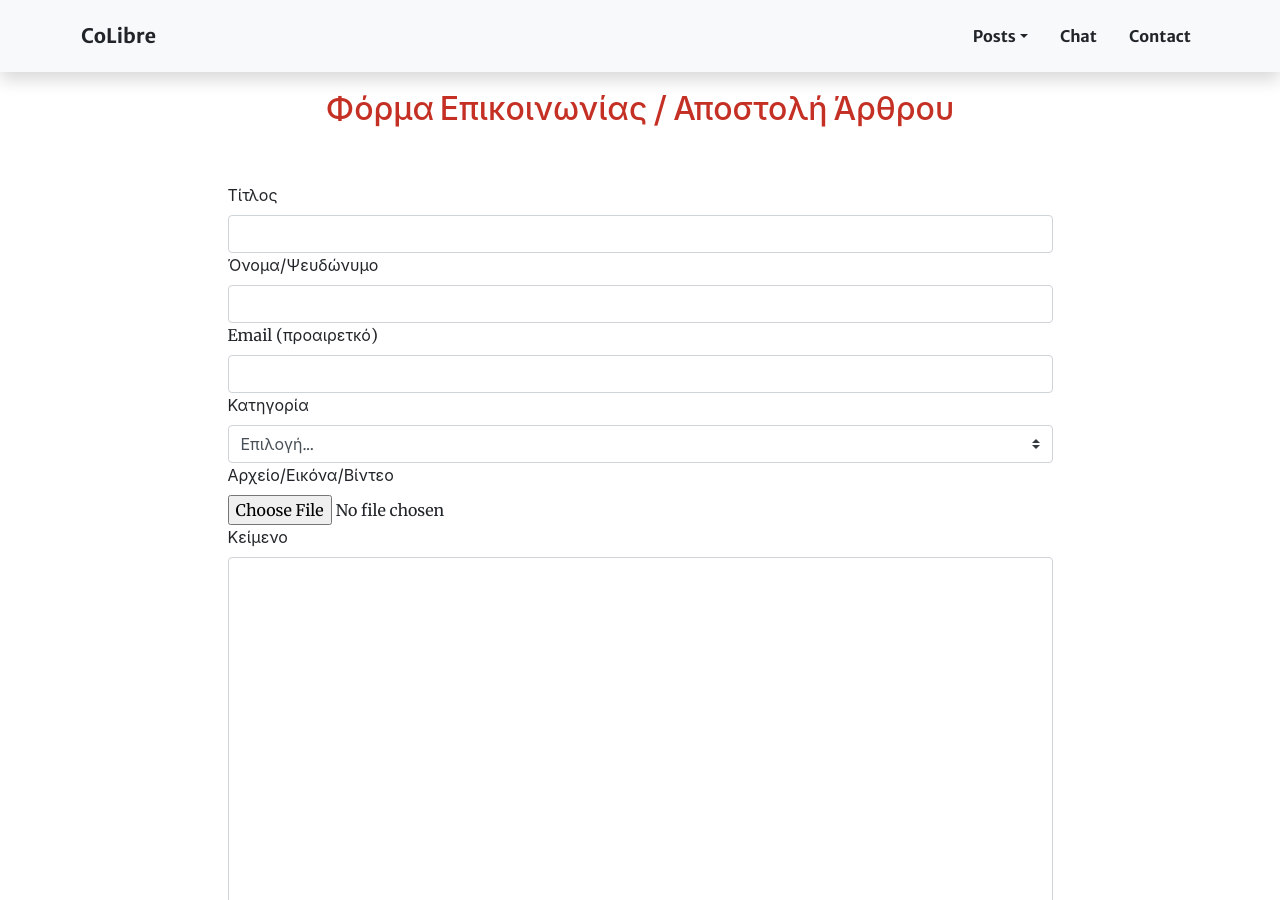
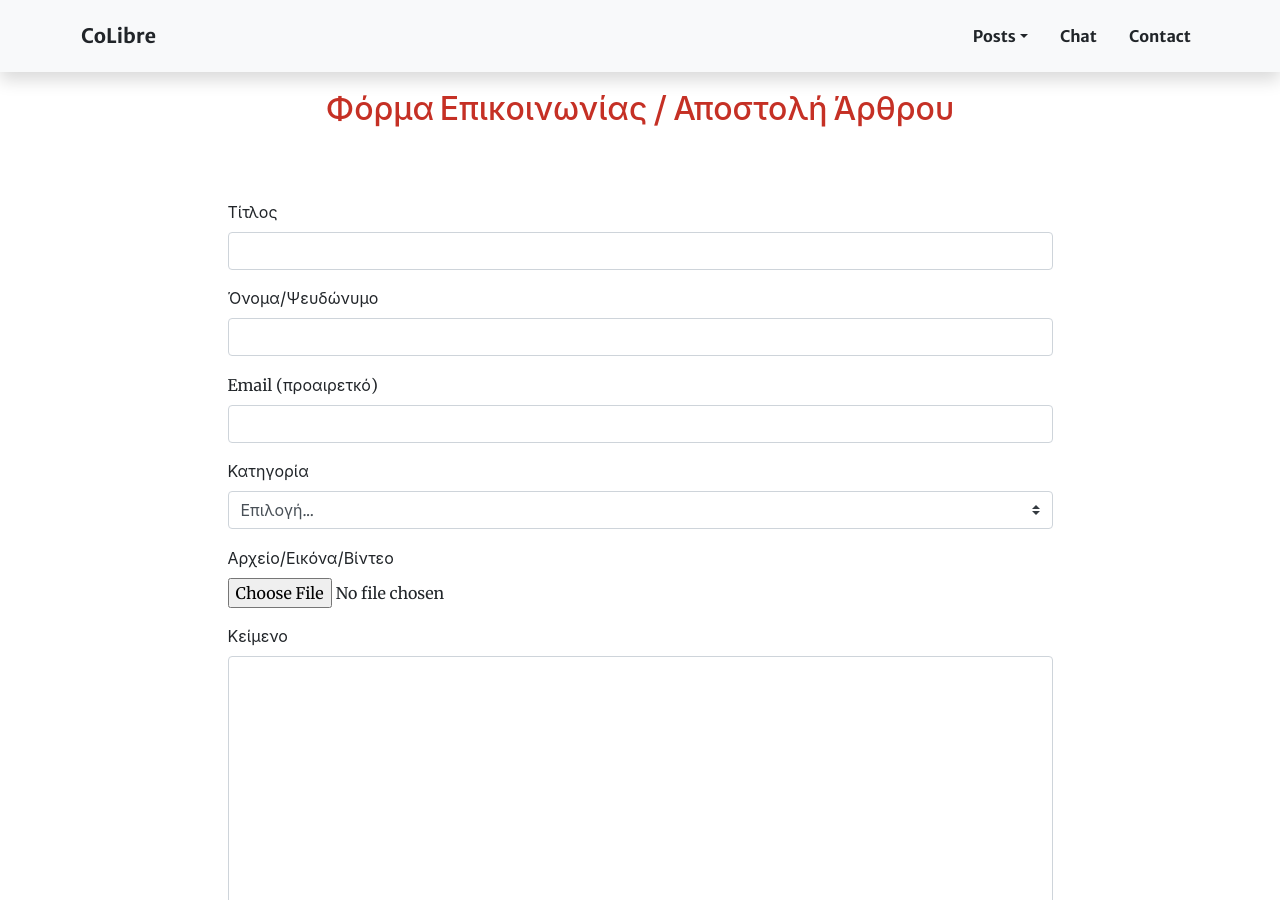
Before and after one commit to colibreradio/colibreradiotest, a Jekyll site: the page built from contact.markdown, in a window 1280 px wide and 900 px high. Built offline with Jekyll 4.4.1, drawn with Linux system fonts in a browser that asks for light colours; nearby versions of some CDN libraries.

Commit message:
Update contact.markdown

```diff
--- a/contact.markdown
+++ b/contact.markdown
@@ -20,7 +20,7 @@ layout: category
         <div class="col-md-9 mb-md-0 mb-5">
             <form name="contact" method="POST" data-netlify="true">
                 <!--Grid row-->
-                <div class="row">
+                <div class="row" style="margin-top:2%">
                     <div class="col-md-12">
                         <div class="md-form mb-0">
                             <label for="subject" class="">Τίτλος</label>
@@ -30,7 +30,7 @@ layout: category
                 </div>
                 <!--Grid row-->
                 <!--Grid row-->
-                <div class="row">
+                <div class="row" style="margin-top:2%">
                     <div class="col-md-12">
                         <div class="md-form mb-0">
                             <label for="subject" class="">Όνομα/Ψευδώνυμο</label>
@@ -39,7 +39,7 @@ layout: category
                     </div>
                 </div>
                 <!--Grid row-->
-                <div class="row">
+                <div class="row" style="margin-top:2%">
                     <div class="col-md-12">
                         <div class="md-form mb-0">
                             <label for="subject" class="">Email (προαιρετκό)</label>
@@ -49,7 +49,7 @@ layout: category
                 </div>
                 <!--Grid row-->
                 <!--Grid row-->
-                <div class="row">
+                <div class="row" style="margin-top:2%">
                     <div class="col-md-12">
                         <div class="md-form mb-0">
                             <label for="subject" class="">Κατηγορία</label>
@@ -64,7 +64,7 @@ layout: category
                     </div>
                 </div>
                 <!--Grid row-->
-                <div class="row">
+                <div class="row" style="margin-top:2%">
                     <div class="col-md-12">
                         <div class="md-form mb-0">
                             <label for="subject" class="">Αρχείο/Εικόνα/Βίντεο</label>
@@ -73,7 +73,7 @@ layout: category
                     </div>
                 </div>
                 <!--Grid row-->
-                <div class="row">
+                <div class="row" style="margin-top:2%">
                     <!--Grid column-->
                     <div class="col-md-12">
                         <div class="md-form">
```
